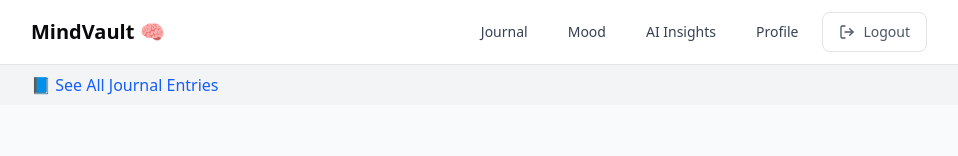
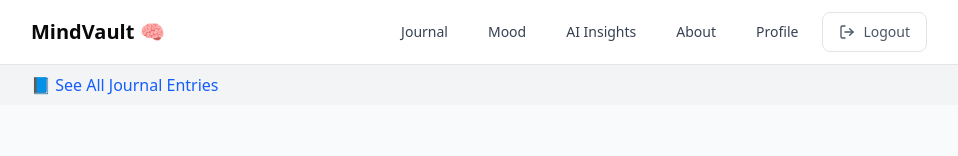
Before and after one commit to BackendCowboy/mindvault-frontend, a Next.js app: page / in a window 1280 px wide. Shown: the top 156 px of the page, without its empty margins (161-1119 px from the left). Built offline with nearby package versions, Linux system fonts and the light colour scheme; no server answers; sample sign-in values are in the browser's storage.

Commit message:
feat: Add About link to site header navigation
- Add About button to main navigation bar
- Include active state highlighting for About page
- Position between AI Insights and Profile for logical flow
- Make Aliou's story easily discoverable to users

```diff
--- a/src/components/ui/site-header.tsx
+++ b/src/components/ui/site-header.tsx
@@ -76,6 +76,13 @@ export default function SiteHeader({
                   AI Insights
                 </Button>
               </Link>
+              <Link href="/about">
+                <Button
+                  variant={pathname === "/about" ? "default" : "ghost"}
+                >
+                  About
+                </Button>
+              </Link>
               <Link href="/profile">
                 <Button
                   variant={pathname === "/profile" ? "default" : "ghost"}
```
